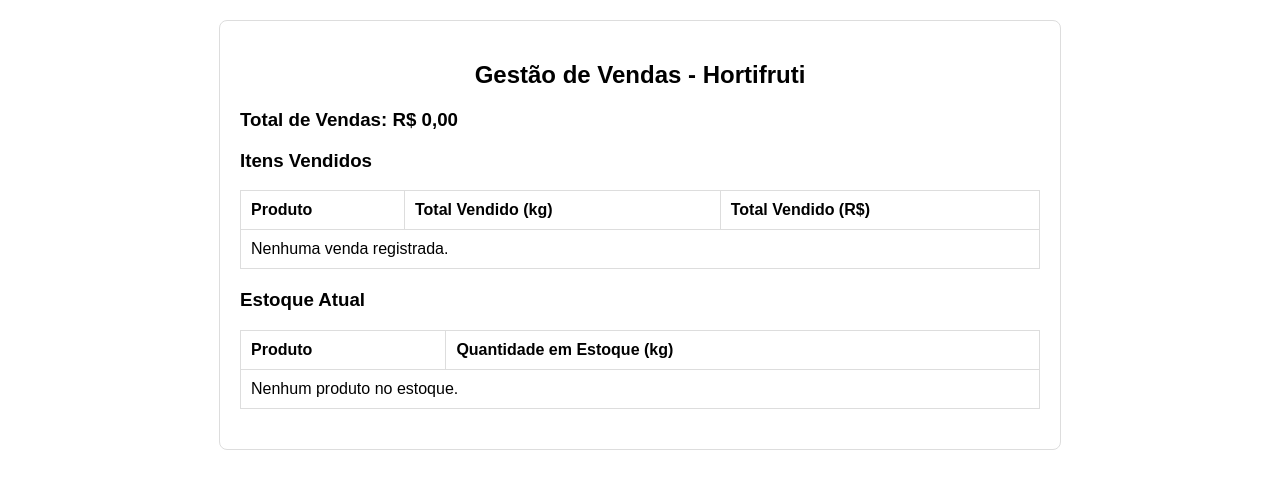
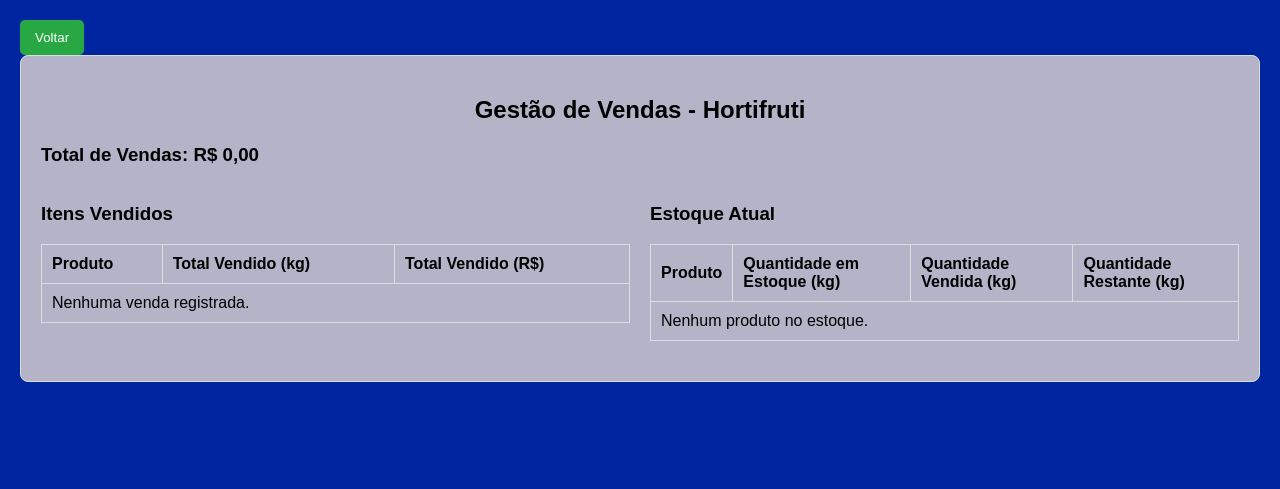
Before and after one commit to danielpaiv/hortfrut, a PHP site: page /hortifruti/gestao.php in a window 1280 px wide. Shown: the top 489 px of the page. Run offline with PHP 8.4, Linux system fonts and the light colour scheme; data that the repository does not hold is empty.

Commit message:
foram feitas modificacoes

```diff
--- a/gestao.php
+++ b/gestao.php
@@ -19,7 +19,18 @@ $sql_total_itens = "SELECT produto, SUM(quantidade) AS total_quantidade, SUM(val
     $result_total_itens = $conn->query($sql_total_itens);
 
     // Consultar o estoque para mostrar o restante de itens
-$sql_estoque = "SELECT produto, quantidade FROM estoque";
+    $sql_estoque = "
+        SELECT
+            e.produto,
+            e.quantidade AS quantidade_estoque,
+            IFNULL(SUM(v.quantidade), 0) AS quantidade_vendida,
+            (e.quantidade - IFNULL(SUM(v.quantidade), 0)) AS quantidade_restante
+        FROM
+            estoque e
+        LEFT JOIN
+            vendas v ON e.produto = v.produto
+        GROUP BY
+            e.produto";
     $result_estoque = $conn->query($sql_estoque);
 
     // Fechar a conexão após as consultas
@@ -36,9 +47,11 @@ CloseCon($conn);
         body {
             font-family: Arial, sans-serif;
             margin: 20px;
+            background-color: rgb(0, 37, 160);
         }
         .container {
-            max-width: 800px;
+            background-color: rgb(181, 179, 199);
+            max-width: 1200px; /* Aumentei o tamanho para acomodar as tabelas lado a lado */
             margin: auto;
             padding: 20px;
             border: 1px solid #ddd;
@@ -59,14 +72,42 @@ CloseCon($conn);
         h2 {
             text-align: center;
         }
+        .tables-container {
+            display: flex; /* Usando Flexbox */
+            gap: 20px; /* Espaçamento entre as tabelas */
+        }
+        .table-wrapper {
+            flex: 1; /* As tabelas ocuparão a mesma largura */
+        }
+        button {
+            background-color: #28a745;
+            color: #fff;
+            padding: 10px 15px;
+            border: none;
+            border-radius: 5px;
+            cursor: pointer;
+        }
+        button:hover {
+            background-color: #218838;
+        }
+        a {
+            text-decoration: none;
+            color: white;
+        }
     </style>
 </head>
 <body>
+    <button>
+        <a href="http://localhost/hortifruti/formulario_hortifruti.php">Voltar</a>
+    </button>
     <div class="container">
         <h2>Gestão de Vendas - Hortifruti</h2>
 
         <h3>Total de Vendas: R$ <?php echo number_format($total_vendas, 2, ',', '.'); ?></h3>
 
+        <div class="tables-container">
+            <!-- Tabela de Itens Vendidos -->
+            <div class="table-wrapper">
                 <h3>Itens Vendidos</h3>
                 <table>
                     <thead>
@@ -79,7 +120,7 @@ CloseCon($conn);
                     <tbody>
                         <?php
                         if ($result_total_itens->num_rows > 0) {
-                    while($row = $result_total_itens->fetch_assoc()) {
+                            while ($row = $result_total_itens->fetch_assoc()) {
                                 echo "<tr>";
                                 echo "<td>" . $row['produto'] . "</td>";
                                 echo "<td>" . number_format($row['total_quantidade'], 2, ',', '.') . "</td>";
@@ -92,30 +133,39 @@ CloseCon($conn);
                         ?>
                     </tbody>
                 </table>
+            </div>
 
+            <!-- Tabela de Estoque Atual -->
+            <div class="table-wrapper">
                 <h3>Estoque Atual</h3>
                 <table>
                     <thead>
                         <tr>
                             <th>Produto</th>
                             <th>Quantidade em Estoque (kg)</th>
+                            <th>Quantidade Vendida (kg)</th>
+                            <th>Quantidade Restante (kg)</th>
                         </tr>
                     </thead>
                     <tbody>
                         <?php
                         if ($result_estoque->num_rows > 0) {
-                    while($row = $result_estoque->fetch_assoc()) {
+                            while ($row = $result_estoque->fetch_assoc()) {
                                 echo "<tr>";
                                 echo "<td>" . $row['produto'] . "</td>";
-                        echo "<td>" . number_format($row['quantidade'], 2, ',', '.') . "</td>";
+                                echo "<td>" . number_format($row['quantidade_estoque'], 2, ',', '.') . "</td>";
+                                echo "<td>" . number_format($row['quantidade_vendida'], 2, ',', '.') . "</td>";
+                                echo "<td>" . number_format($row['quantidade_restante'], 2, ',', '.') . "</td>";
                                 echo "</tr>";
                             }
                         } else {
-                    echo "<tr><td colspan='2'>Nenhum produto no estoque.</td></tr>";
+                            echo "<tr><td colspan='4'>Nenhum produto no estoque.</td></tr>";
                         }
                         ?>
                     </tbody>
                 </table>
             </div>
+        </div>
+    </div>
 </body>
 </html>
```
Also changed, not shown: financeiro.php (+19 -0 lines), formulario_estoque.php (+8 -0 lines), formulario_hortifruti.php (+30 -3 lines), venda_finalizada.php (added, +17 -0 lines), vendas.php (added, +101 -0 lines), 1 other file. Lines whose indentation alone changed are shown as unchanged.
